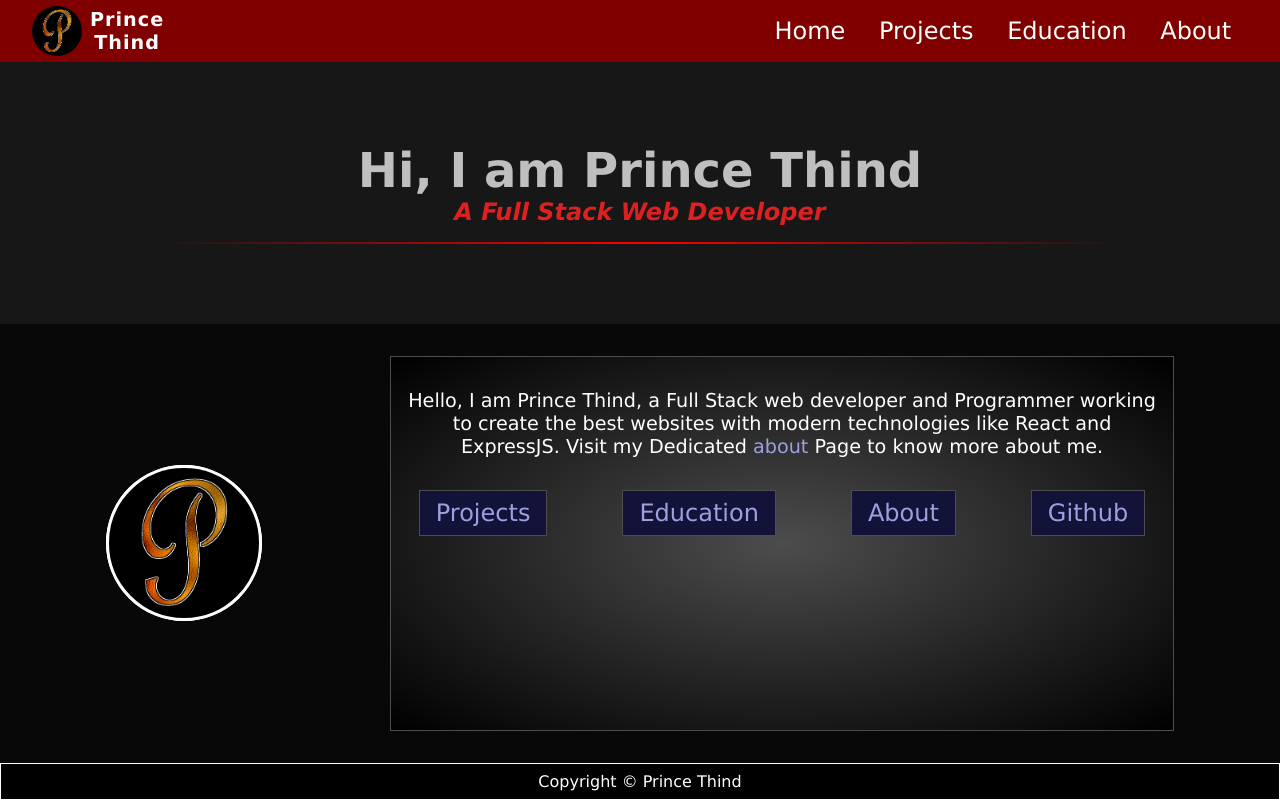
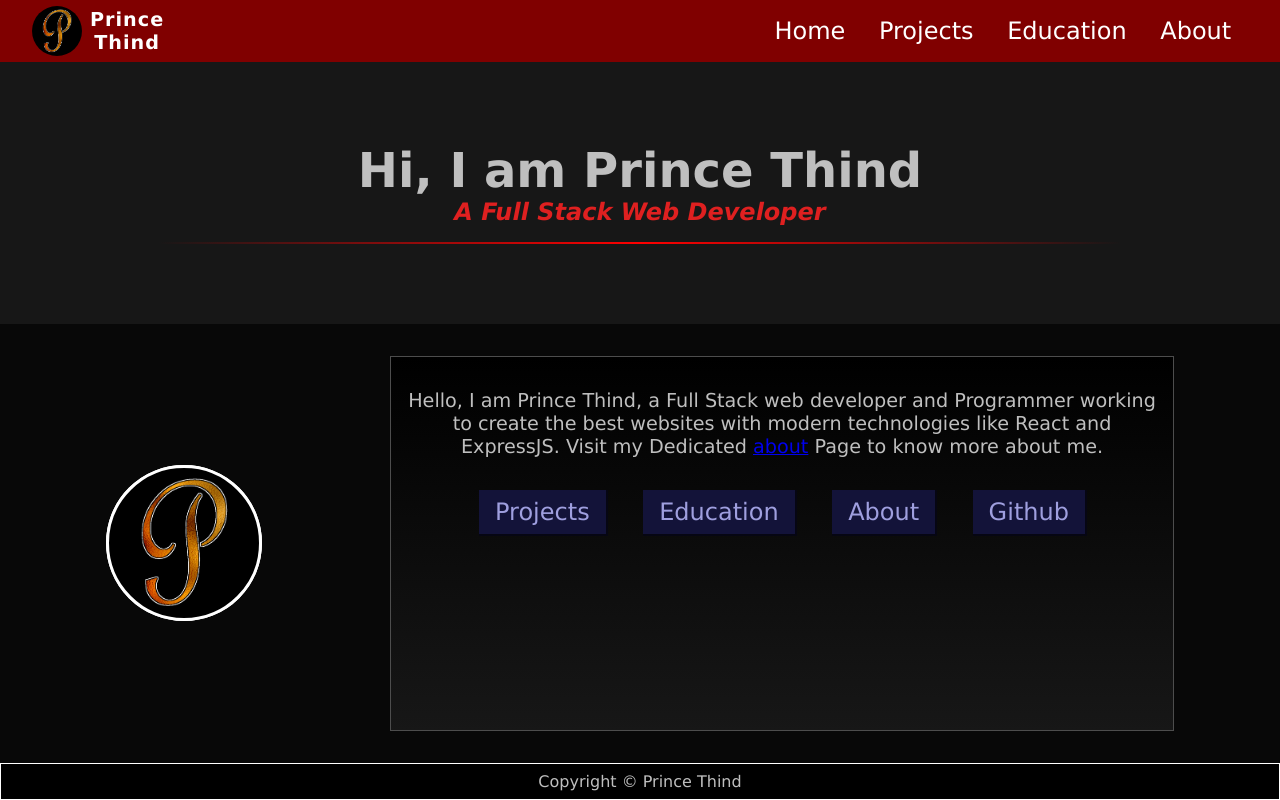
Before and after one commit to prince-thind/prince-thind.github.io, a Next.js app: page / in a window 1280 px wide. Built offline with nearby package versions, Linux system fonts and the light colour scheme.

Commit message:
refactor index page code

```diff
--- a/styles/Home.module.scss
+++ b/styles/Home.module.scss
@@ -52,7 +52,6 @@
   font-size: 1.2rem;
   display: flex;
   flex-direction: column;
-  // align-items: center;
   box-sizing: border-box;
   padding-top: 2rem;
 
@@ -60,21 +59,21 @@
     display: flex;
     list-style-type: none;
     padding-top: 2rem;
-    gap: 10%;
+    gap: 5%;
     justify-content: center;
     font-size: 1.5rem;
     a {
       padding: 0.5rem 1rem;
       background-color: variables.$blue_dk;
-      border:1px solid variables.$gray;
+      // border:1px solid variables.$gray;
       display: inline-block;
+      box-shadow: 1px 1px 0 1px hsl(240, 50%, 5%);
+      @include mixins.normalize-link($hover: unset, $color: variables.$blue_lt);
+
       &:hover {
         background-color: variables.$blue_dk;
         transform: scale(1.05);
       }
     }
   }
-  a {
-    @include mixins.normalize-link($hover: unset, $color: variables.$blue_lt);
-  }
 }
--- a/styles/_variables.scss
+++ b/styles/_variables.scss
@@ -7,4 +7,5 @@ $blue_dk:hsl(240, 50%, 15%);
 $gray:hsl(0,0%,30%);
 $red_lt:hsl(0, 75%, 50%);
 $red_pure:hsl(0, 100%, 50%);
-$darkGradient:radial-gradient($gray,black);
+$darkGradient:linear-gradient(to top,hsl(0,0%,9%),black);
+// $darkGradient:radial-gradient(hsl(0,0%,9%),black);
--- a/styles/globals.scss
+++ b/styles/globals.scss
@@ -5,7 +5,7 @@
   margin: 0;
 }
 body {
-  color: white;
+  color: variables.$white_lt;
   background-color: variables.$black;
   text-align: center;
   // font-family: "Times New Roman", Times, serif;
```
Also changed, not shown: 1 other file (tests, documents, lock files or other folders).
